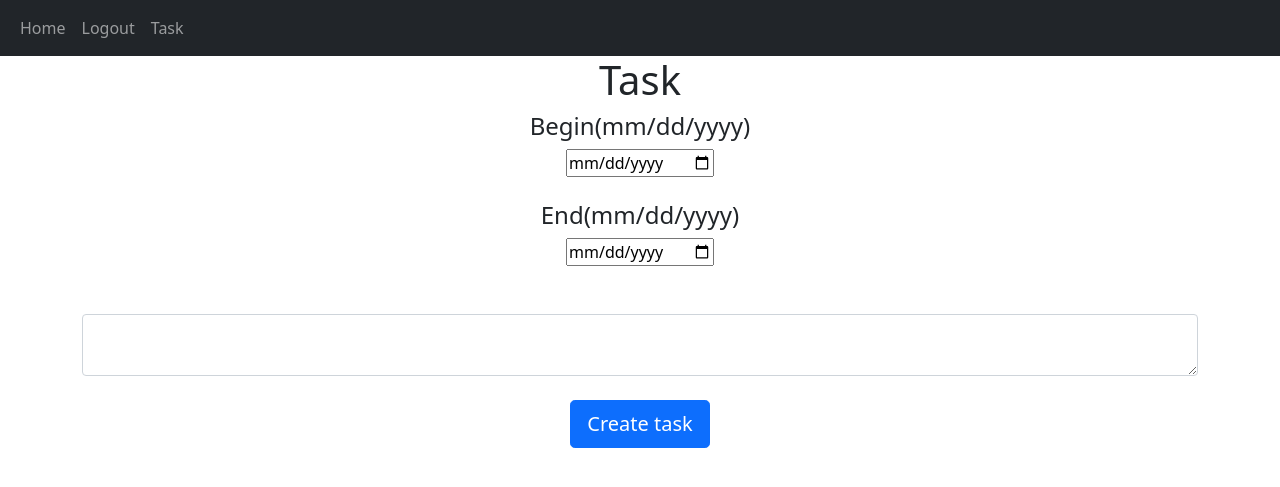
After one commit to whoami13579/task-app, a Flask app: page /create-task in a window 1280 px wide. The commit adds this page. Shown: the top 487 px of the page. Run offline with Flask 3, Linux system fonts and the light colour scheme; the visitor is signed in with stand-in values (Sample User, id 1); some libraries are stand-ins or nearby versions.

Commit message:
add task

```diff
--- a/website/auth.py
+++ b/website/auth.py
@@ -56,6 +56,7 @@ def sign_up():
             db.session.commit()
 
             login_user(user, remember=True)
+            flash("User created.", category="success")
             return redirect(url_for("views.home"))
 
     return render_template("signup.html", user=current_user)
--- a/website/templates/base.html
+++ b/website/templates/base.html
@@ -29,7 +29,7 @@
                 <a class="nav-item nav-link" href="/home">Home</a>
                 {% if user.is_authenticated %}
                 <a class="nav-item nav-link" href="/logout">Logout</a>
-                <a class="nav-item nav-link" href="/task">Task</a>
+                <a class="nav-item nav-link" href="/create-task">Task</a>
                 {% else %}
                 <a class="nav-item nav-link" href="/login">Login</a>
                 <a class="nav-item nav-link" href="/sign-up">Sign Up</a>
--- /dev/null
+++ b/website/templates/create_task.html
@@ -0,0 +1,27 @@
+{% extends "base.html" %}
+{% block title %}Task{% endblock %}
+{% block content %}
+<div align="center">
+    <form method="POST">
+    <h1>Task</h1>
+    <h4>Begin(mm/dd/yyyy)</h4>
+    <input type="date" id="begin" name="begin">
+    <br/>
+    <br/>
+    <h4>End(mm/dd/yyyy)</h4>
+    <input type="date" id="end" name="end">
+    <br/>
+    <br/>
+    <br/>
+    <div>
+        <!-- <form method="POST"> -->
+            <textarea name="text" id="text" class="form-control"></textarea>
+            <br />
+            <div align="center">
+              <button type="submit" class="btn btn-lg btn-primary">Create task</button>
+            </div>
+        </form>
+    </div>
+
+</div>
+{% endblock %}
--- a/website/views.py
+++ b/website/views.py
@@ -1,5 +1,8 @@
-from flask import Blueprint, render_template
+from flask import Blueprint, render_template, request, flash
 from flask_login import current_user, login_required
+from .models import Task
+from . import db
+from datetime import datetime
 
 views = Blueprint("views", __name__)
 
@@ -10,12 +13,24 @@ def home():
     return render_template("home.html", user=current_user)
 
 
-
-
-
-
-
-@views.route("/task")
+@views.route("/create-task", methods=["GET", "POST"])
 @login_required
 def task():
-    return render_template("task.html", user=current_user)
+    if request.method == "POST":
+        begin = request.form.get("begin")
+        end = request.form.get("end")
+        date_format = "%Y-%m-%d"
+        begin = datetime.strptime(begin, date_format)
+        end = datetime.strptime(end, date_format)
+        text = request.form.get("text")
+        if begin is None or end is None:
+            flash("error", category="error")
+        else:
+            # print(type(begin))
+            # print(type(end))
+            new_task = Task(text, begin, end, current_user.id)
+            db.session.add(new_task)
+            db.session.commit()
+            flash("success", category="success")
+
+    return render_template("create_task.html", user=current_user)
```
Also changed, not shown: website/models.py (+11 -2 lines), website/templates/task.html (deleted, +0 -7 lines).
